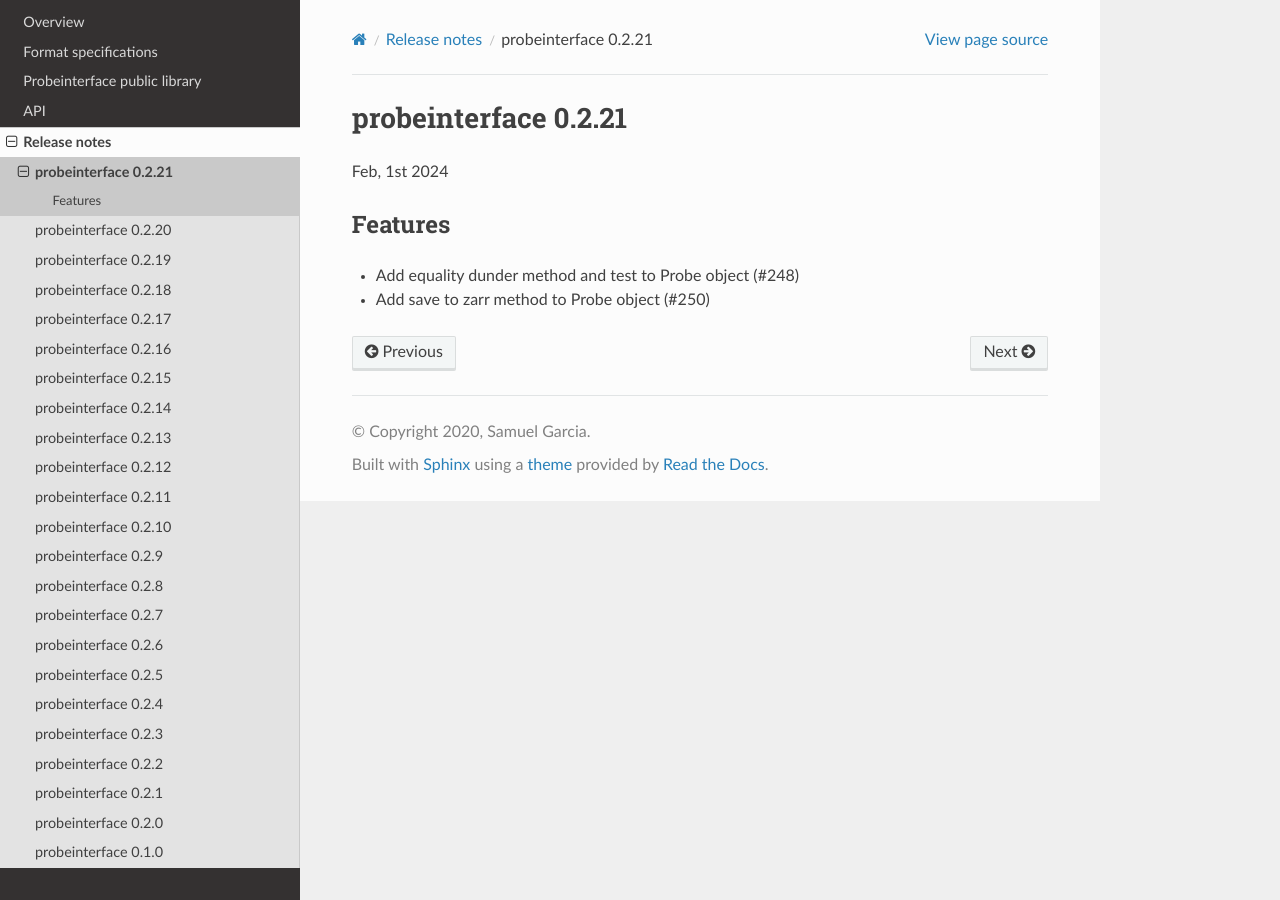
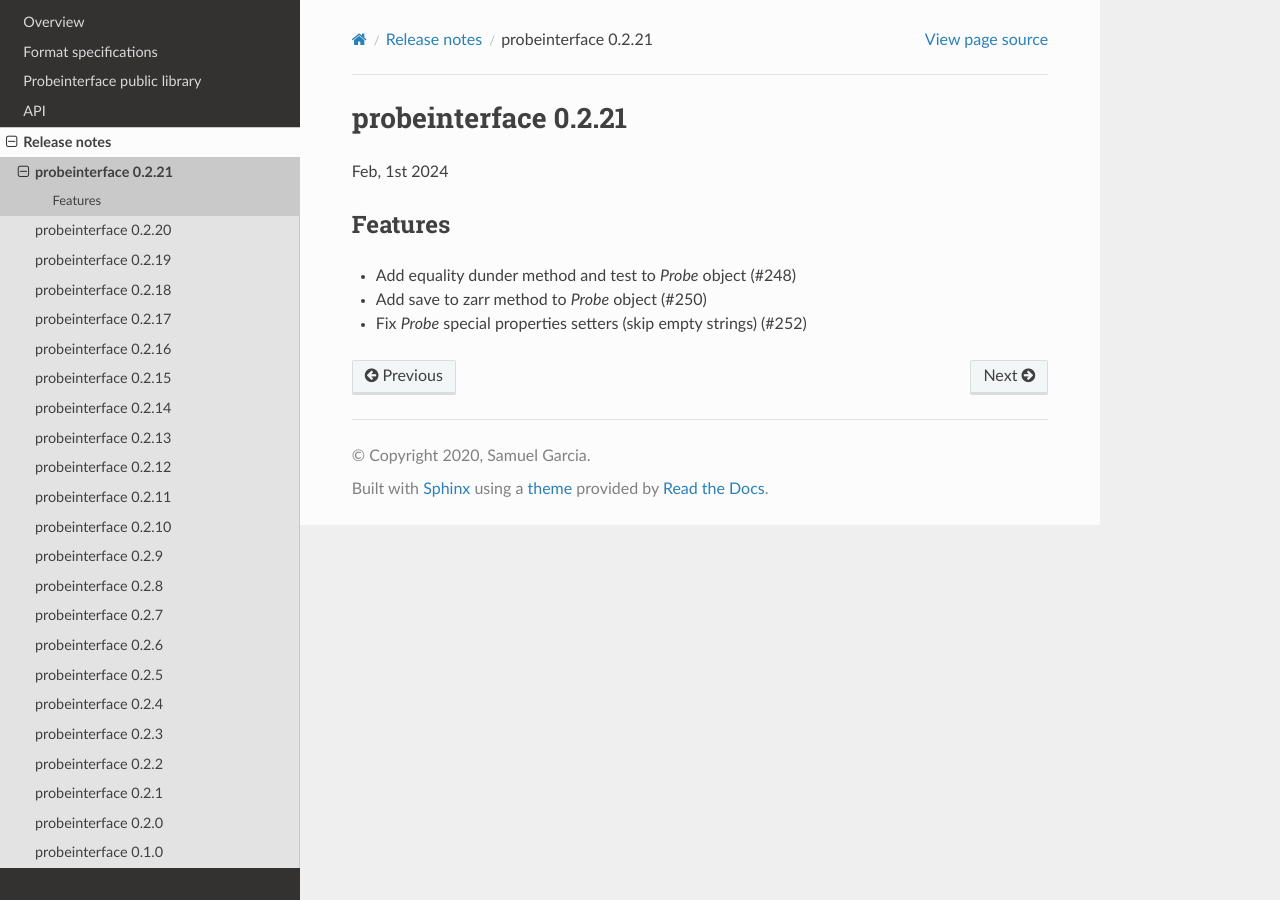
Before and after one commit to SpikeInterface/probeinterface, a Sphinx documentation site: the page built from doc/releases/0.2.21.rst, in a window 1280 px wide. Built offline with Sphinx 7.4.7 and the Read the Docs theme 2.0.0, drawn with Linux system fonts in a browser that asks for light colours; pages that are not in the unit, such as notebooks, are missing from menus.

Commit message:
Update release notes

```diff
--- a/doc/releases/0.2.21.rst
+++ b/doc/releases/0.2.21.rst
@@ -7,5 +7,6 @@ Feb, 1st 2024
 Features
 ^^^^^^^^
 
-* Add equality dunder method and test to Probe object (#248)
-* Add save to zarr method to Probe object (#250)
+* Add equality dunder method and test to `Probe` object (#248)
+* Add save to zarr method to `Probe` object (#250)
+* Fix `Probe` special properties setters (skip empty strings) (#252)
```
